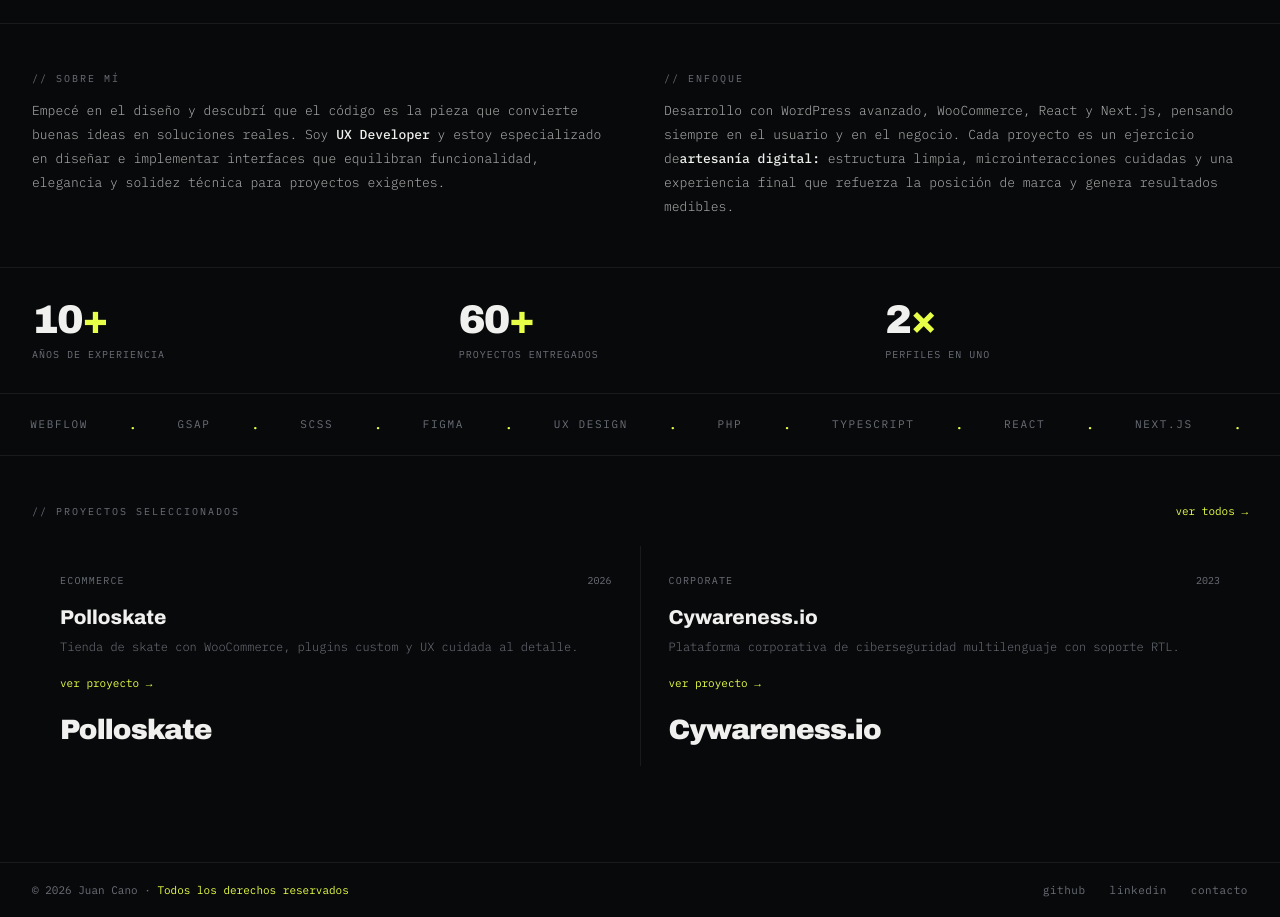
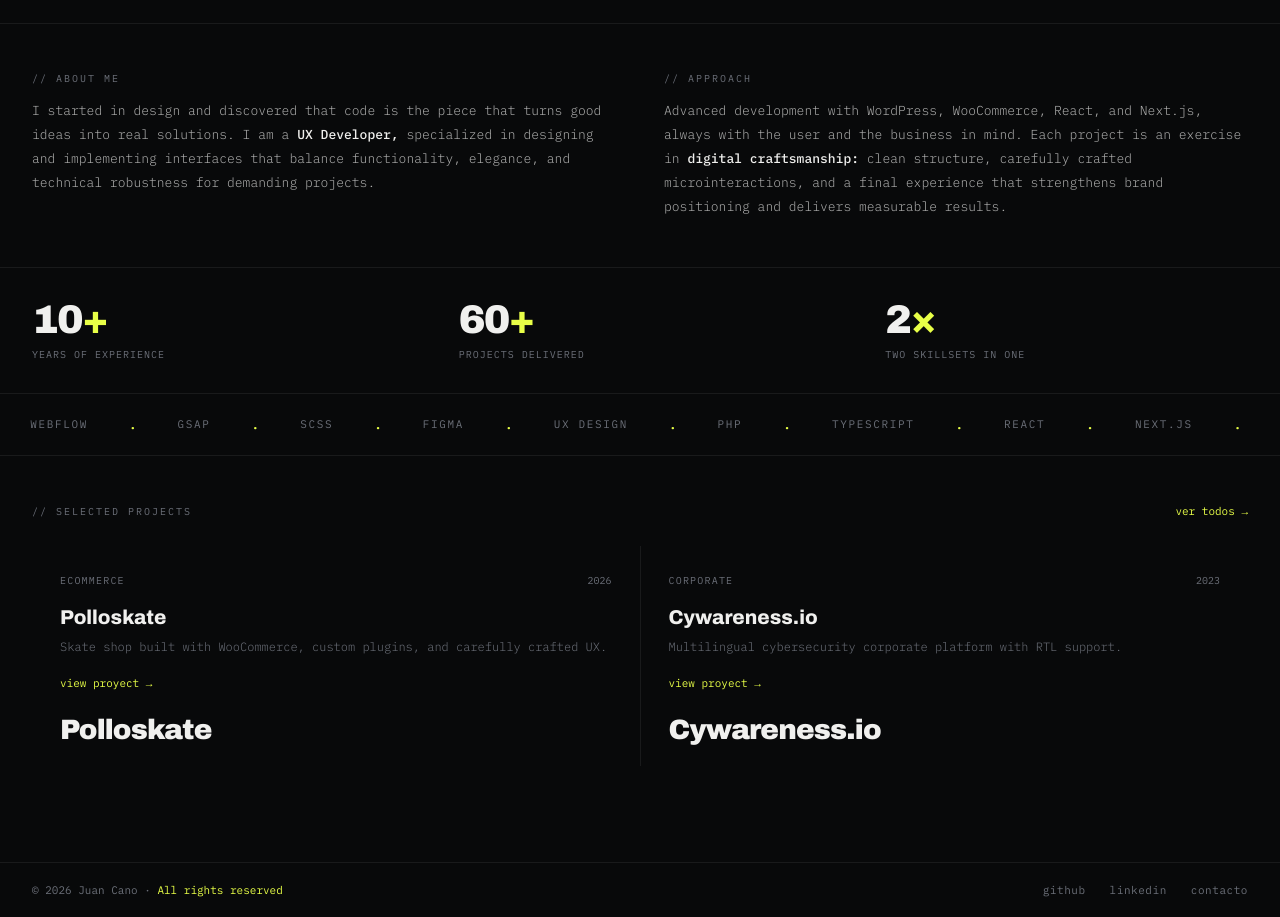
Before and after one commit to JuanCano88/portfolio-juan, a Next.js app: page / in a window 1280 px wide. Shown: the part 460-1377 px from the top of the page. Built offline with nearby package versions, Linux system fonts and the light colour scheme.

Commit message:
Traduccion

```diff
--- a/app/page.tsx
+++ b/app/page.tsx
@@ -43,8 +43,8 @@ export default function HomePage() {
             Juan <span className={styles.heroAccent}>Cano</span>
           </motion.h1>
           <motion.div variants={fadeItem} className={styles.subtitleRow}>
-            <h2 className={styles.heroSubtitle}>código</h2>
-            <span className={styles.heroTag}>→ y diseño</span>
+            <h2 className={styles.heroSubtitle}>code</h2>
+            <span className={styles.heroTag}>→ and design</span>
           </motion.div>
         </motion.div>
       </DotHero>
@@ -52,23 +52,22 @@ export default function HomePage() {
       {/* Bio */}
       <section className={styles.bioRow}>
         <FadeUp delay={0}>
-          <p className={styles.bioLabel}>// SOBRE MÍ</p>
-          <p className={styles.bioText}>Empecé en el diseño y descubrí que el código es la pieza
-            que convierte buenas ideas en soluciones reales. Soy
-            <strong> UX Developer</strong> y estoy especializado en diseñar
-            e implementar interfaces que equilibran funcionalidad,
-            elegancia y solidez técnica para proyectos exigentes.
+          <p className={styles.bioLabel}>// ABOUT ME</p>
+          <p className={styles.bioText}>I started in design and discovered that code
+            is the piece that turns good ideas into real solutions. I am a
+            <strong> UX Developer,</strong> specialized in designing and implementing
+            interfaces that balance functionality, elegance, and technical robustness
+            for demanding projects.
           </p>
         </FadeUp>
         <FadeUp delay={0.1}>
-          <p className={styles.bioLabel}>// ENFOQUE</p>
-          <p className={styles.bioText}>Desarrollo con WordPress avanzado, WooCommerce,
-            React y Next.js, pensando siempre en el usuario y
-            en el negocio. Cada proyecto es un ejercicio de
-            <strong>artesanía digital:</strong> estructura limpia,
-            microinteracciones cuidadas y una experiencia final
-            que refuerza la posición de marca y genera resultados
-            medibles.
+          <p className={styles.bioLabel}>// APPROACH</p>
+          <p className={styles.bioText}>Advanced development with WordPress, WooCommerce,
+            React, and Next.js, always with the user and the business in mind.
+            Each project is an exercise in <strong>digital craftsmanship:
+              </strong> clean structure, carefully crafted microinteractions,
+              and a final experience that strengthens brand positioning and
+              delivers measurable results.
           </p>
         </FadeUp>
       </section>
@@ -76,9 +75,9 @@ export default function HomePage() {
       {/* Stats */}
       <section className={styles.stats}>
         {[
-          { num: '10+', label: 'AÑOS DE EXPERIENCIA' },
-          { num: '60+', label: 'PROYECTOS ENTREGADOS' },
-          { num: '2×',  label: 'PERFILES EN UNO' },
+          { num: '10+', label: 'YEARS OF EXPERIENCE' },
+          { num: '60+', label: 'PROJECTS DELIVERED' },
+          { num: '2×',  label: 'TWO SKILLSETS IN ONE' },
         ].map((s, i) => (
           <FadeUp key={i} delay={i * 0.1}>
             <div className={styles.statItem}>
@@ -108,7 +107,7 @@ export default function HomePage() {
       <section className={styles.selected}>
         <FadeUp>
           <div className={styles.selectedHeader}>
-            <span className={styles.selectedLabel}>// PROYECTOS SELECCIONADOS</span>
+            <span className={styles.selectedLabel}>// SELECTED PROJECTS</span>
             <Link href="/works" className={styles.selectedAction}>ver todos →</Link>
           </div>
         </FadeUp>
@@ -139,7 +138,7 @@ export default function HomePage() {
                   </div>
                   <h3 className={styles.scTitle}>{p.title}</h3>
                   <p className={styles.scDesc}>{p.desc}</p>
-                  <div className={styles.scArrow}>ver proyecto →</div>
+                  <div className={styles.scArrow}>view proyect →</div>
                 </div>
 
               </Link>
--- a/app/works/page.tsx
+++ b/app/works/page.tsx
@@ -17,8 +17,8 @@ const FILTERS: { value: Filter; label: string }[] = [
   { value: 'all',       label: 'all' },
   { value: 'ecommerce', label: 'ecommerce' },
   { value: 'corporate', label: 'corporate' },
-  { value: 'app',       label: 'app / producto' },
-  { value: 'ux',        label: 'ux & diseño' },
+  { value: 'app',       label: 'app / product' },
+  { value: 'ux',        label: 'ux & design' },
 ];
 
 const cardVariants = {
--- a/components/ContactBtn.tsx
+++ b/components/ContactBtn.tsx
@@ -8,7 +8,7 @@ type Props = {
   label?: string;
 };
 
-export default function ContactBtn({ href = 'mailto:hola@juan-cano.com', label = 'contactar →' }: Props) {
+export default function ContactBtn({ href = 'mailto:hola@juan-cano.com', label = 'contact →' }: Props) {
   return (
     <motion.a
       href={href}
--- a/components/CtaLink.tsx
+++ b/components/CtaLink.tsx
@@ -18,7 +18,7 @@ export default function CtaLink({ url }: Props) {
       whileTap={{ scale: 0.96 }}
       transition={{ duration: 0.2, ease: [0.21, 0.47, 0.32, 0.98] }}
     >
-      ver proyecto en vivo →
+      view live project →
     </motion.a>
   );
 }
--- a/components/Footer.tsx
+++ b/components/Footer.tsx
@@ -7,7 +7,7 @@ export default function Footer() {
     <footer className={styles.footer}>
       <span className={styles.copy}>
         © {year} Juan Cano ·{' '}
-        <span className={styles.accent}>Todos los derechos reservados</span>
+        <span className={styles.accent}>All rights reserved</span>
       </span>
       <div className={styles.links}>
         {['github', 'linkedin', 'contacto'].map(link => (
--- a/data/projects.ts
+++ b/data/projects.ts
@@ -6,12 +6,12 @@ export const projects: Project[] = [
     cat: 'ECOMMERCE',
     year: '2026',
     title: 'Polloskate',
-    desc: 'Tienda de skate con WooCommerce, plugins custom y UX cuidada al detalle.',
+    desc: 'Skate shop built with WooCommerce, custom plugins, and carefully crafted UX.',
     tags: ['WordPress', 'WooCommerce', 'GSAP', 'SCSS'],
     filter: ['ecommerce', 'ux'],
-    challenge: 'Construir una experiencia de compra que transmita la cultura skate: raw, directa, sin fricciones. Los plugins nativos de WooCommerce no eran suficientes.',
-    solution: 'Arquitectura de plugins propios desde cero: cursor custom con LERP, efectos de scroll con GSAP/ScrollTrigger, selector de tallas con chips, y sistema de animaciones en home.',
-    type: 'E-commerce custom · WordPress',
+    challenge: 'Build a shopping experience that reflects skate culture: raw, direct, frictionless. Native WooCommerce plugins were not enough.',
+    solution: 'Custom plugin architecture built from scratch: LERP-based custom cursor, GSAP/ScrollTrigger scroll effects, chip-based size selector, and animated homepage system.',
+    type: 'Custom E-commerce · WordPress',
     image: '/images/polloskate.jpg',
     url: 'https://www.polloskate.com',
   },
@@ -20,11 +20,11 @@ export const projects: Project[] = [
     cat: 'CORPORATE',
     year: '2023',
     title: 'Cywareness.io',
-    desc: 'Plataforma corporativa de ciberseguridad multilenguaje con soporte RTL.',
+    desc: 'Multilingual cybersecurity corporate platform with RTL support.',
     tags: ['WordPress', 'Polylang', 'PHP', 'RTL', 'JS'],
     filter: ['corporate'],
-    challenge: 'Plataforma multilenguaje con soporte RTL. Tres CPTs y arquitectura escalable, filtros de equipo por idioma, y navegación con back-button.',
-    solution: 'Plugin personalizado de opción multilenguaje para el blog. Módulos custom para WP Backery.',
+    challenge: 'Multilingual platform with RTL support. Three CPTs and scalable architecture, language-based team filters, and navigation with back-button handling.',
+    solution: 'Custom multilingual option plugin for the blog. Custom modules for WPBakery.',
     type: 'Corporate · Multilingual',
     image: '/images/cywareness.jpg',
   },
@@ -33,25 +33,25 @@ export const projects: Project[] = [
     cat: 'CORPORATE',
     year: '2025',
     title: 'Cyberpro-ai',
-    desc: 'Página corporativa y portfolio empresarial',
+    desc: 'Corporate website and business portfolio.',
     tags: ['WordPress', 'Polylang', 'PHP', 'JS'],
     filter: ['corporate'],
-    challenge: 'Opción multilenguaje, versiones para varios idiomas, plataforma de empleo',
-    solution: 'Plugins personalizados con interfaz visual en admin, shortcodes dinámicos, fix de back-button con sessionStorage y CSS reorganizado en 20 secciones.',
+    challenge: 'Multilingual setup, multiple language versions, and integrated job platform.',
+    solution: 'Custom plugins with visual admin interface, dynamic shortcodes, back-button fix using sessionStorage, and CSS reorganized into 20 sections.',
     type: 'Corporate · Multilingual',
     image: '/images/cyberproai.jpg',
   }
 /*
   {
     id: 'portfolio',
-    cat: 'UX & DISEÑO',
+    cat: 'UX & DESIGN',
     year: '2025',
     title: 'Portfolio v2',
-    desc: 'Este mismo portfolio. Clean tech, tipografía fuerte, dark mode by default.',
+    desc: 'This very portfolio. Clean tech, bold typography, dark mode by default.',
     tags: ['Next.js', 'Framer Motion', 'TypeScript'],
     filter: 'ux',
-    challenge: 'Rehacer un portfolio en Angular con identidad visual clara: diseño y código a la vez, sin clichés.',
-    solution: 'Diseño propio. Tipografía display bold, acento ácido, datos en JSON, rutas dinámicas Next.js y animaciones con Framer Motion.',
+    challenge: 'Rebuild an Angular portfolio with a clear visual identity: design and code at the same level, without clichés.',
+    solution: 'Custom design. Bold display typography, acidic accent, JSON-driven data, Next.js dynamic routing, and Framer Motion animations.',
     type: 'Portfolio · Personal',
     image: '/images/portfolio.jpg',
   },
```
Also changed, not shown: app/about/page.tsx (+9 -9 lines), app/works/[id]/page.tsx (+8 -8 lines), data/about.ts (+13 -11 lines), data/skills.ts (+4 -4 lines).
